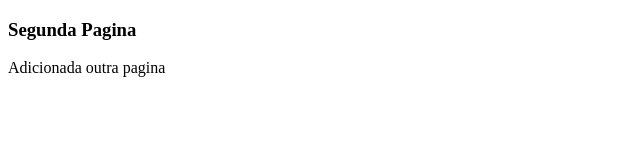
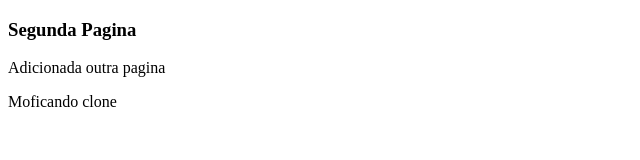
Before and after one commit to adryelberchulute/Aula_Git_TDS0033, a plain HTML site: page Index.HTML in a window 1280 px wide. Shown: the whole page, without its empty margins (0-640 px from the left). Drawn offline with Linux system fonts and the light colour scheme.

Commit message:
Modificando clone

```diff
--- a/Index.HTML
+++ b/Index.HTML
@@ -9,5 +9,6 @@
     <h3>Segunda Pagina</h3>
     <a href="Link.HTML"></a>
     <p>Adicionada outra pagina</p>
+    <p>Moficando clone</p>
 </body>
 </html>
```
